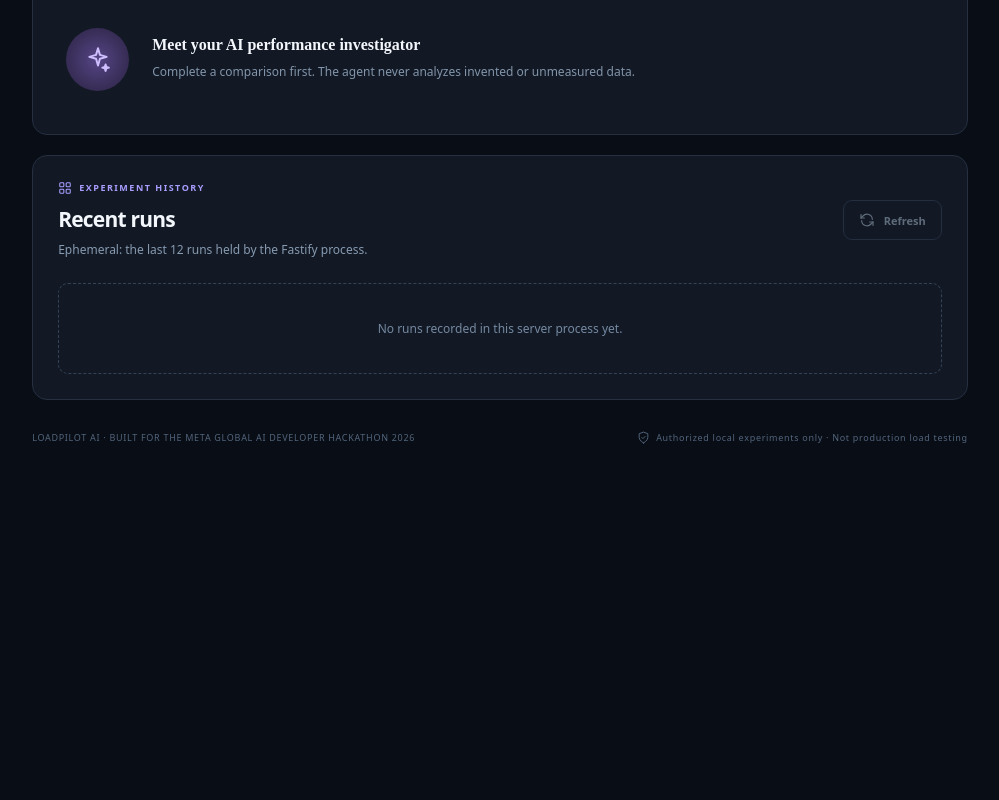
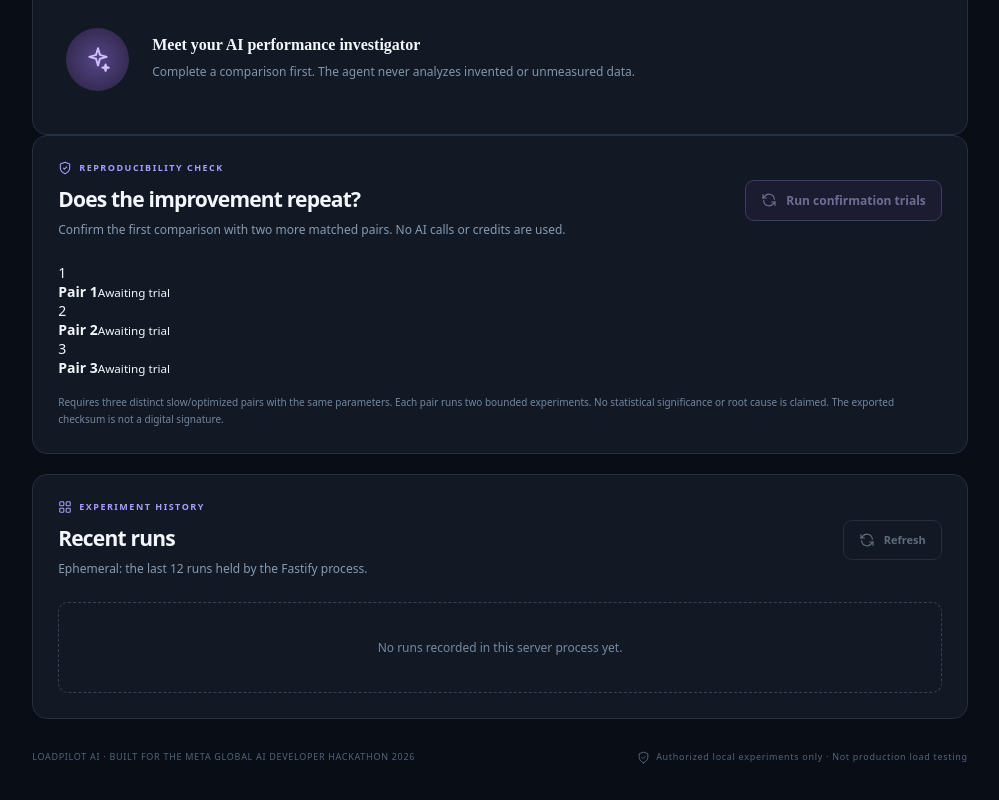
Before and after one commit to nHallecn/loadpilot-ai, a Next.js app in the folder apps/web/: page / in a window 1280 px wide. Shown: the part 1665-2465 px from the top of the page, without its empty margins (261-1260 px from the left). Before the commit the page ends 2145 px from the top, so only its background shows below. Built offline with nearby package versions, Linux system fonts and the light colour scheme.

Commit message:
feat(web): repeat-trial workflow, deterministic verdict and evidence JSON export

```diff
--- a/apps/web/app/page.tsx
+++ b/apps/web/app/page.tsx
@@ -4,9 +4,10 @@ import { useCallback, useState, type ReactNode } from 'react';
 import {
   compactId, defaultPlan, formatNumber,
   type Comparison, type DashboardAction, type ExperimentRun, type Finding, type TestPlan,
+  type TrialPair, type TrialReport,
 } from '../lib/contracts';
 
-type Busy = 'connecting' | 'planning' | 'running-slow' | 'running-optimized' | 'comparing' | 'diagnosing' | null;
+type Busy = 'connecting' | 'planning' | 'running-slow' | 'running-optimized' | 'comparing' | 'diagnosing' | 'confirming' | null;
 
 async function gateway<T>(
   secret: string,
@@ -102,9 +103,13 @@ export default function HomePage() {
   const [comparison, setComparison] = useState<Comparison | null>(null);
   const [diagnosis, setDiagnosis] = useState<Finding | null>(null);
   const [history, setHistory] = useState<ExperimentRun[]>([]);
+  const [trialPairs, setTrialPairs] = useState<TrialPair[]>([]);
+  const [trialReport, setTrialReport] = useState<TrialReport | null>(null);
+  const [confirmationProgress, setConfirmationProgress] = useState(0);
 
   const clearResults = () => {
     setBefore(null); setAfter(null); setComparison(null); setDiagnosis(null);
+    setTrialPairs([]); setTrialReport(null); setConfirmationProgress(0);
   };
 
   const refreshHistory = useCallback(async (key: string) => {
@@ -176,6 +181,7 @@ export default function HomePage() {
         beforeRunId: first.id, afterRunId: second.id,
       });
       setComparison(result);
+      setTrialPairs([{ beforeRunId: first.id, afterRunId: second.id }]);
       setNotice('Two measurements completed. You can now request an evidence-based AI explanation.');
     } catch (cause) {
       setError(cause instanceof Error ? cause.message : 'Experiment did not complete');
@@ -210,6 +216,53 @@ export default function HomePage() {
     } finally {
       setBusy(null);
     }
+  }
+
+  async function confirmTrials() {
+    if (!comparison || trialPairs.length === 0 || trialPairs.length >= 3) return;
+    setError(''); setTrialReport(null); setBusy('confirming');
+    const collected = trialPairs.slice();
+    try {
+      while (collected.length < 3) {
+        setConfirmationProgress(collected.length);
+        setNotice('Collecting confirmation pair ' + (collected.length + 1) + ' of 3…');
+        const slow = await gateway<ExperimentRun>(accessKey, 'run', {
+          targetId: 'demo-api', variant: 'slow', plan,
+        });
+        if (slow.status !== 'completed') throw new Error('Confirmation slow run cancelled');
+        const optimized = await gateway<ExperimentRun>(accessKey, 'run', {
+          targetId: 'demo-api', variant: 'optimized', plan,
+        });
+        if (optimized.status !== 'completed') throw new Error('Confirmation optimized run cancelled');
+        collected.push({ beforeRunId: slow.id, afterRunId: optimized.id });
+        setTrialPairs(collected.slice());
+        setConfirmationProgress(collected.length);
+      }
+      const report = await gateway<TrialReport>(accessKey, 'adjudicate', { pairs: collected });
+      setTrialReport(report);
+      setNotice('Repeat trials adjudicated. The report is ready to export as JSON with a SHA-256 checksum.');
+    } catch (cause) {
+      setError(cause instanceof Error ? cause.message : 'Repeated trials failed');
+    } finally {
+      setBusy(null);
+      try { await refreshHistory(accessKey); } catch { /* previous results remain visible */ }
+    }
+  }
+
+  function exportEvidence() {
+    if (!trialReport) return;
+    const file = new Blob([JSON.stringify(trialReport, null, 2) + '\n'], {
+      type: 'application/json',
+    });
+    const href = URL.createObjectURL(file);
+    const link = document.createElement('a');
+    link.href = href;
+    link.download = 'loadpilot-evidence-' + trialReport.integrity.digest.slice(0, 12) + '.json';
+    document.body.appendChild(link);
+    link.click();
+    link.remove();
+    // Revoke later to allow the browser download to begin.
+    setTimeout(() => URL.revokeObjectURL(href), 1000);
   }
 
   const running = busy === 'running-slow' || busy === 'running-optimized' || busy === 'comparing';
@@ -320,6 +373,61 @@ export default function HomePage() {
             )}
           </section>
 
+          <section className="panel repeats-panel" id="repeatability">
+            <div className="history-top">
+              <div>
+                <div className="overline"><SymbolIcon kind="shield"/> REPRODUCIBILITY CHECK</div>
+                <h3>Does the improvement repeat?</h3>
+                <p>Confirm the first comparison with two more matched pairs. No AI calls or credits are used.</p>
+              </div>
+              <button type="button" className="button outline-button"
+                disabled={!connected || !comparison || trialPairs.length >= 3 || Boolean(busy)}
+                onClick={() => void confirmTrials()}>
+                {busy==='confirming' ? <span className="spinner"/> : <SymbolIcon kind="refresh"/>}
+                {busy==='confirming' ? 'Running confirmation trials…' :
+                  trialPairs.length >= 3 ? 'Three pairs collected' : 'Run confirmation trials'}
+              </button>
+            </div>
+            <div className="repeat-progress">
+              {[1,2,3].map((pairNo) => (
+                <div className={'repeat-step ' + (trialPairs.length >= pairNo ? 'repeat-done' : '')} key={pairNo}>
+                  <span className="repeat-number">{trialPairs.length >= pairNo ? '✓' : pairNo}</span>
+                  <div><strong>Pair {pairNo}</strong><small>{trialPairs.length >= pairNo ? 'Complete' :
+                    busy==='confirming' && confirmationProgress + 1 === pairNo ? 'Running…' : 'Awaiting trial'}</small></div>
+                </div>
+              ))}
+            </div>
+            {trialReport ? (
+              <div className="report-body">
+                <div className="repeat-summary">
+                  <div><span className="overline">DETERMINISTIC ASSESSMENT</span>
+                    <h4>{trialReport.manifest.summary.verdict.replaceAll('_',' ')}</h4>
+                    <p>{trialReport.manifest.summary.improvedPairCount} of {trialReport.manifest.summary.pairCount} pairs meet the demonstration threshold (≥10 ms and ≥20% p95 reduction without higher error rate).</p>
+                  </div>
+                  <div className="repeat-median"><small>MEDIAN P95 REDUCTION</small><strong>{trialReport.manifest.summary.medianP95ReductionPercent == null ? '—' : formatNumber(trialReport.manifest.summary.medianP95ReductionPercent) + '%'}</strong></div>
+                </div>
+                <div className="history-table-wrapper">
+                  <table className="history-table">
+                    <thead><tr><th>PAIR</th><th>SLOW P95</th><th>OPTIMIZED P95</th><th>REDUCTION</th><th>THRESHOLD</th></tr></thead>
+                    <tbody>{trialReport.manifest.observations.map((trial) => (
+                      <tr key={trial.pairNumber}><td>#{trial.pairNumber}</td><td>{formatNumber(trial.beforeP95Ms)} ms</td>
+                        <td>{formatNumber(trial.afterP95Ms)} ms</td>
+                        <td>{trial.reductionPercent == null ? '—' : formatNumber(trial.reductionPercent) + '%'}</td>
+                        <td>{trial.meetsDemoThreshold ? 'Meets' : 'Not met'}</td></tr>
+                    ))}</tbody>
+                  </table>
+                </div>
+                <div className="repeat-export">
+                  <div><span className="field-label">EVIDENCE SHA-256 CHECKSUM</span><code>{trialReport.integrity.digest}</code></div>
+                  <button type="button" className="button primary" onClick={exportEvidence}><SymbolIcon kind="arrow"/> Export evidence JSON</button>
+                </div>
+                <p className="muted-note">{trialReport.manifest.summary.limitations.join(' ')}</p>
+              </div>
+            ) : (
+              <p className="muted-note">Requires three distinct slow/optimized pairs with the same parameters. Each pair runs two bounded experiments. No statistical significance or root cause is claimed. The exported checksum is not a digital signature.</p>
+            )}
+          </section>
+
           <section className="panel history-panel" id="history">
             <div className="history-top"><div><div className="overline"><SymbolIcon kind="grid"/> EXPERIMENT HISTORY</div><h3>Recent runs</h3><p>Ephemeral: the last 12 runs held by the Fastify process.</p></div><button type="button" className="button refresh-button" disabled={!connected || Boolean(busy)} onClick={()=>void refreshHistory(accessKey).catch(e=>setError(e instanceof Error?e.message:'Refresh failed'))}><SymbolIcon kind="refresh"/> Refresh</button></div>
             {history.length ? (
```
